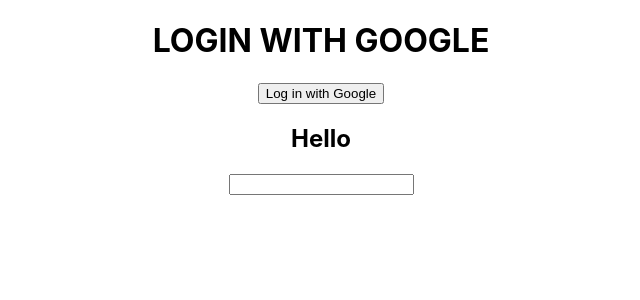
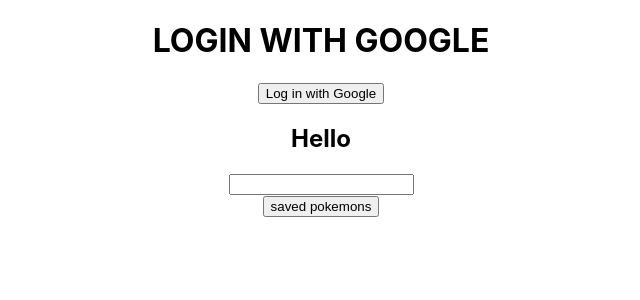
Before and after one commit to fionamei/411, a React (Create React App) app in the folder Prototype/pokemon/: page / in a window 1280 px wide. Shown: the top 300 px of the page, without its empty margins (319-959 px from the left). Built offline with nearby package versions, Linux system fonts and the light colour scheme.

Commit message:
add pokeListInfo for frontend

```diff
--- a/Prototype/pokemon/src/App.js
+++ b/Prototype/pokemon/src/App.js
@@ -9,7 +9,7 @@
 import Login from './pages/login';
 import PokeInfo from './pages/pokemonapitest';
 import WeatherPoke from './pages/pokemonWeather';
-
+import PokeListInfo from './pages/pokemonListInfo';
 function App() {
 
 return(
@@ -18,6 +18,7 @@
         <Login />
         {/* <PokeInfo /> */}
         <WeatherPoke />
+        <PokeListInfo />
       </div>
   )
 
--- /dev/null
+++ b/Prototype/pokemon/src/pages/pokemonListInfo.js
@@ -0,0 +1,44 @@
+import {useState} from 'react';
+import axios from 'axios';
+
+export default function PokeListInfo(){
+    const [pokemonData, setpokemonData] = useState([])
+    const pokemonList = '1,2,3,11,43,13,342,241,52'
+    const fetchData = async () =>  {
+        const url = 'http://127.0.0.1:8000/api/pokemon_list_info/'+pokemonList
+        axios.get(url)
+            .then(res => {
+                console.log(res)
+                if(res.data.status === true){
+                    setpokemonData(res.data.data)
+                    console.log(pokemonData)
+                }
+            })
+    };
+    const arrayChunk = (arr, n) => {
+        const array = arr.slice();
+        const chunks = [];
+        while (array.length) chunks.push(array.splice(0,n));
+        return chunks;
+    }
+
+    const mapPokemon = pokemonData.map((pokemon,index) => {
+        console.log('hello')
+        return(
+            <span>
+                <h2>Pokemon: {pokemon.name}</h2>
+                <h2>Image: <img src={pokemon.image}/> </h2>
+                <h2>Id: {pokemon.id}</h2>
+                <h2>Type: {pokemon.type}</h2>
+            </span>)
+    }
+    )
+
+    return (
+    <div>
+        <button onClick={fetchData}>saved pokemons</button>
+        {mapPokemon}
+        </div>
+    )
+
+}
```
